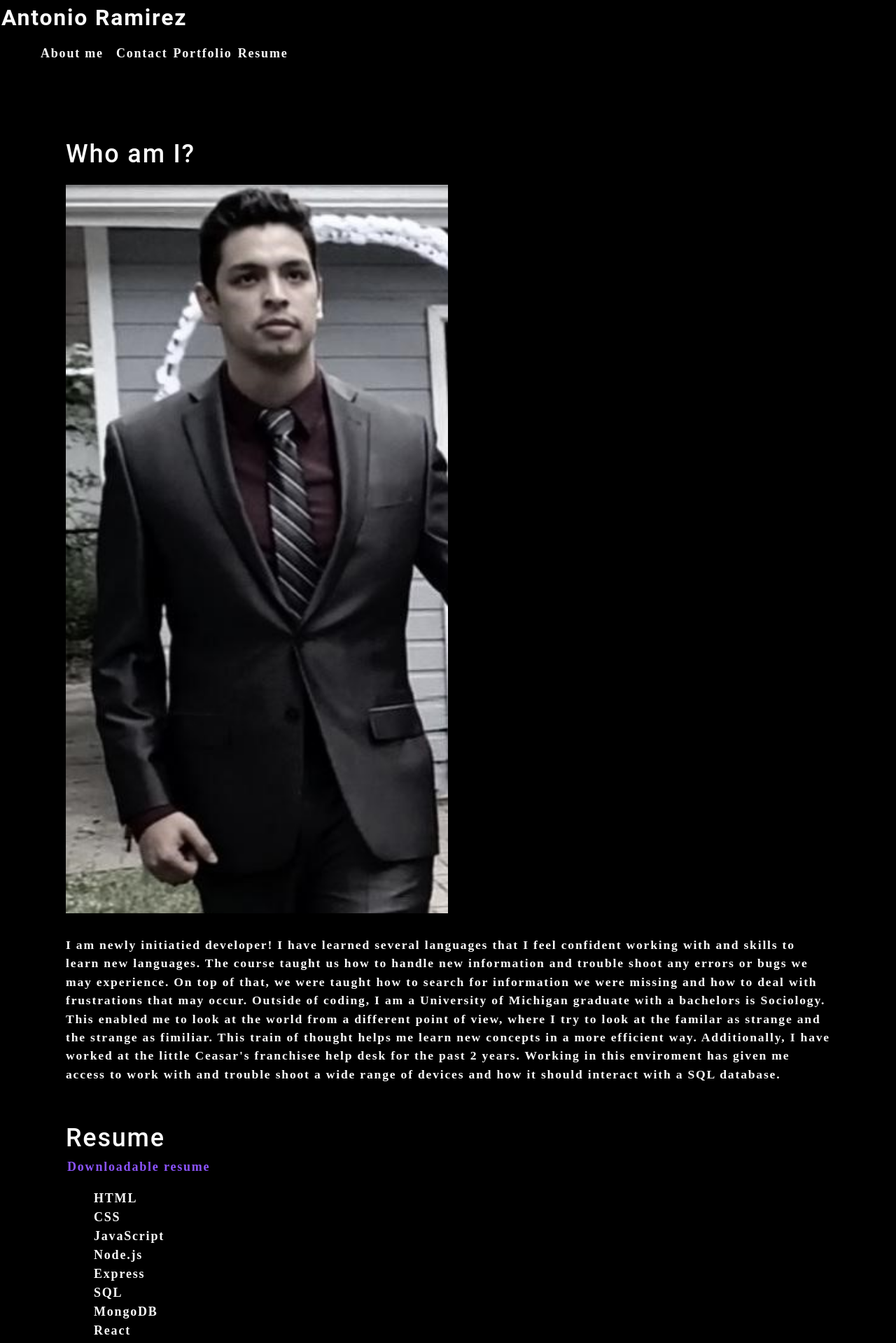
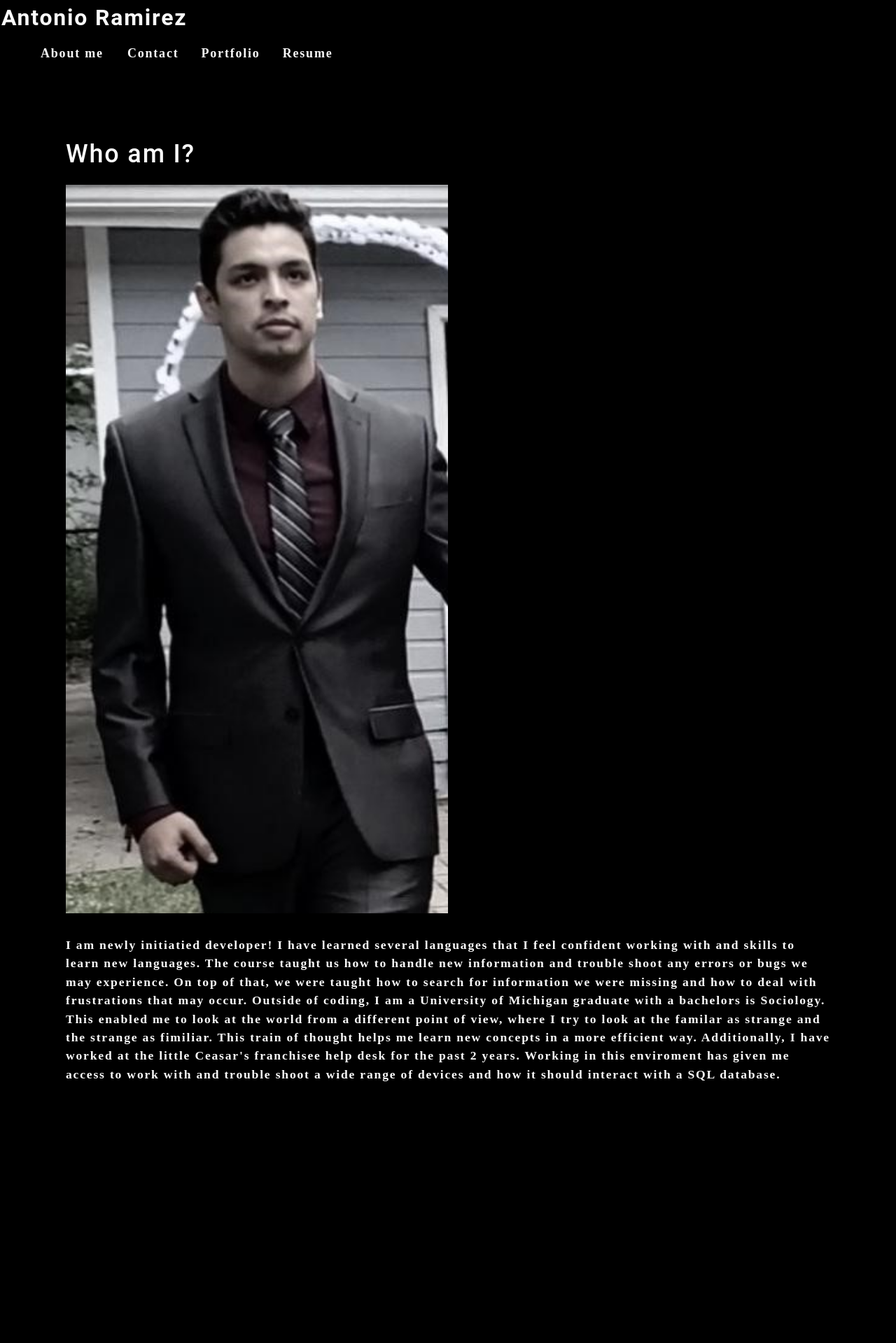
Before and after one commit to Antonio-Ram/new-portfolio, a React (Create React App) app: page / in a window 1280 px wide. Shown: the top 1919 px of the page at 70% size. After the commit the page ends 1654 px from the top, so only its background shows below. Built offline with nearby package versions, Linux system fonts and the light colour scheme.

Commit message:
Rendering wrong

```diff
--- a/src/App.js
+++ b/src/App.js
@@ -6,22 +6,28 @@ import Resume from './components/Resume';
 
 function App() {
   const [contactSelected, setContactSeleceted] =useState(false);
-
+  const [resumeSelected, setResumeSelected] = useState(false);
   return (
     <div>
       <Nav
         contactSelected={contactSelected}
         setContactSelected={setContactSeleceted}
+        resumeSelected={resumeSelected}
+        setResumeSelected={setResumeSelected}
+
       ></Nav>
      <main>
-       {!contactSelected ? (
+       {contactSelected ? (
          <>
-          <About></About>
+          <ContactForm></ContactForm>
          </>
+       ): resumeSelected ? (
+         <>
+        <Resume></Resume>
+        </>
        ): (
-         <ContactForm></ContactForm>
+       <About></About>
        )}
-       <Resume></Resume>
      </main>
     </div>
   );
--- a/src/components/Nav/index.js
+++ b/src/components/Nav/index.js
@@ -4,7 +4,9 @@ function Nav(props) {
 
     const {
         contactSelected,
-        setContactSelected
+        setContactSelected,
+        resumeSelected,
+        setResumeSelected
     } = props;
 
     return(
@@ -21,14 +23,14 @@ function Nav(props) {
                             About me
                         </a>
                     </li>
-                    <li>
+                    <li className='mx-2'>
                         <span onClick={() => setContactSelected(true)}>Contact</span>
                     </li>
-                   <li className='mx-1'>
+                   <li className='mx-2'>
                        <span>Portfolio</span>
                    </li>
-                   <li className='mx-3'>
-                       <span>Resume</span>
+                   <li className='mx-2'>
+                       <span onClick={() => setResumeSelected(true)}>Resume</span>
                    </li>
                 </ul>
             </nav>
```
